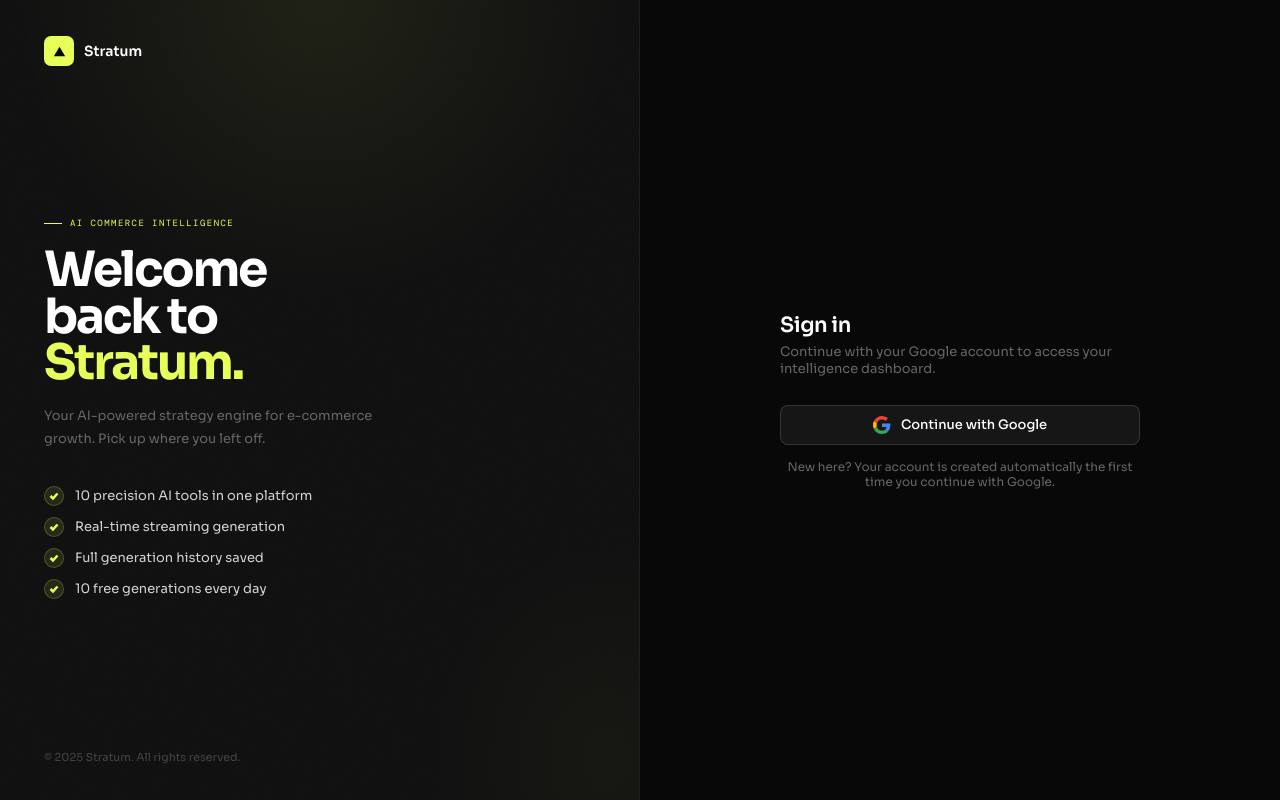
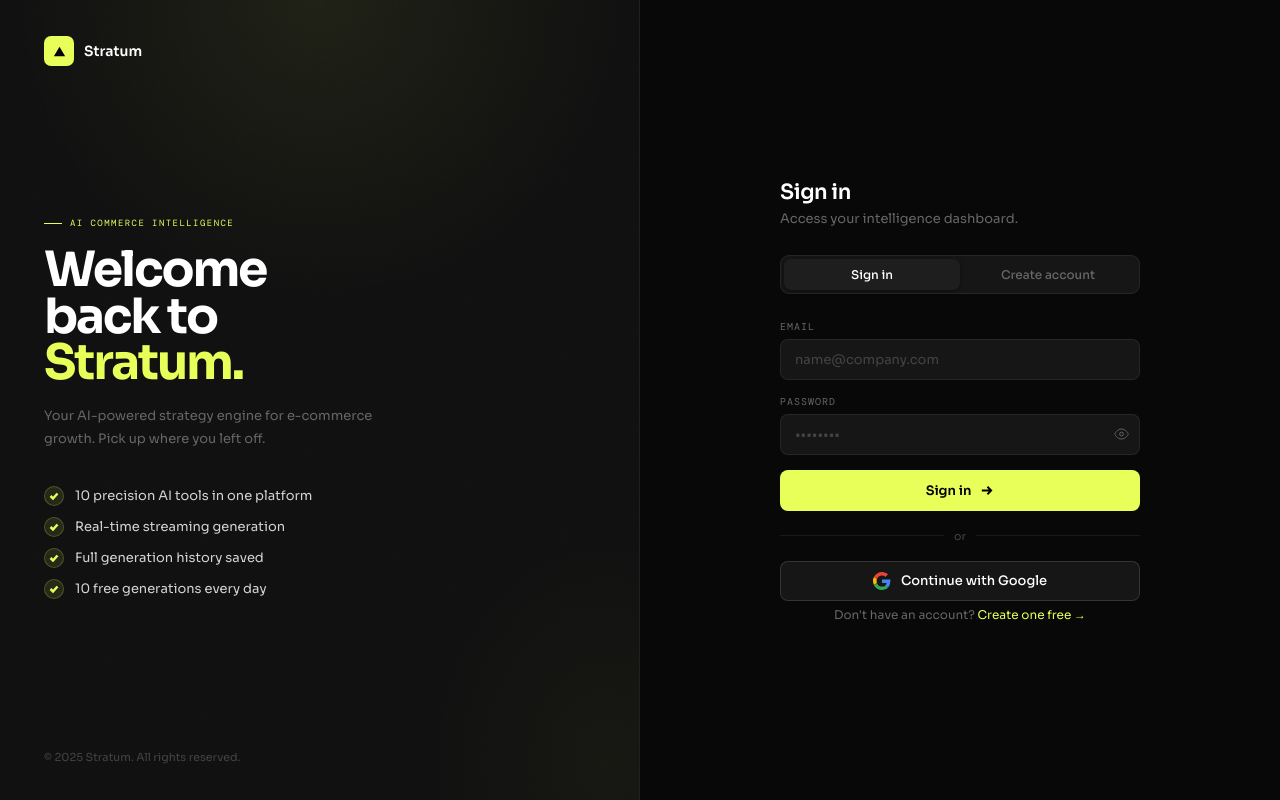
Before and after one commit to abdulwaarisinfo-dot/StrategistAI-Platform, a FastAPI app: page /login-page in a window 1280 px wide. Run offline with FastAPI, Linux system fonts and the light colour scheme; parts of the project's set-up code (start-up, migrations or seed data) failed here and were passed over; some libraries are stand-ins or nearby versions.

Commit message:
Revise login page text and add account creation link
Updated the login page to simplify messaging and added a link for account creation.

```diff
--- a/templates/login.html
+++ b/templates/login.html
@@ -187,11 +187,39 @@ body{
   <div class="form-wrap">
     <div class="form-head">
       <h1>Sign in</h1>
-      <p>Continue with your Google account to access your intelligence dashboard.</p>
+      <p>Access your intelligence dashboard.</p>
+    </div>
+
+    <div class="tabs">
+      <span class="tab active">Sign in</span>
+      <a href="/signup-page" class="tab">Create account</a>
     </div>
 
     <div class="alert" id="loginAlert"></div>
 
+    <div class="alert" id="loginAlert"></div>
+
+    <form id="loginForm" onsubmit="handleLogin(event)">
+      <div class="field">
+        <label class="field-label">Email</label>
+        <input type="email" class="field-input" name="email" placeholder="name@company.com" required autocomplete="email">
+      </div>
+      <div class="field">
+        <label class="field-label">Password</label>
+        <div class="field-wrap">
+          <input type="password" class="field-input pwd-input" name="password" id="loginPwd" placeholder="••••••••" required autocomplete="current-password">
+          <button type="button" class="eye-btn" onclick="togglePwd('loginPwd',this)" aria-label="Toggle password">
+            <svg viewBox="0 0 24 24"><path d="M1 12s4-8 11-8 11 8 11 8-4 8-11 8-11-8-11-8z"/><circle cx="12" cy="12" r="3"/></svg>
+          </button>
+        </div>
+      </div>
+      <button type="submit" class="submit" id="loginBtn">
+        Sign in
+        <svg width="15" height="15" viewBox="0 0 16 16" fill="none" stroke="currentColor" stroke-width="2"><path d="M3 8h10M9 4l4 4-4 4"/></svg>
+      </button>
+    </form>
+
+    <div class="divider">or</div>
     <div class="g-wrap">
       <button type="button" class="g-btn">
         <svg width="18" height="18" viewBox="0 0 48 48"><path fill="#EA4335" d="M24 9.5c3.5 0 6.6 1.2 9.1 3.6l6.8-6.8C35.8 2.4 30.3 0 24 0 14.6 0 6.5 5.4 2.6 13.2l7.9 6.1C12.4 13.6 17.7 9.5 24 9.5z"/><path fill="#4285F4" d="M46.5 24.5c0-1.6-.1-3.1-.4-4.5H24v9h12.7c-.6 3-2.2 5.5-4.7 7.2l7.3 5.7c4.3-4 6.7-9.8 6.7-17.4z"/><path fill="#FBBC05" d="M10.5 28.7A14.5 14.5 0 0 1 9.5 24c0-1.6.3-3.2.8-4.7l-7.9-6.1A24 24 0 0 0 0 24c0 3.9.9 7.5 2.6 10.8l7.9-6.1z"/><path fill="#34A853" d="M24 48c6.5 0 11.9-2.1 15.9-5.8l-7.3-5.7c-2 1.4-4.9 2.3-8.6 2.3-6.3 0-11.6-4.1-13.5-9.8l-7.9 6.1C6.5 42.6 14.6 48 24 48z"/></svg>
@@ -199,8 +227,8 @@ body{
       </button>
       <div id="googleBtn" class="g-overlay"></div>
     </div>
-    <p style="text-align:center;font-size:12px;color:var(--muted);margin-top:14px">
-      New here? Your account is created automatically the first time you continue with Google.
+    <p style="text-align:center;font-size:12px;color:var(--muted)">
+      Don't have an account? <a href="/signup-page" style="color:var(--accent);text-decoration:none">Create one free →</a>
     </p>
   </div>
 </div>
@@ -213,6 +241,34 @@ function showAlert(id,msg,type){
   const el=document.getElementById(id);
   el.textContent=msg;
   el.className='alert'+(msg?' show '+type:'');
+}
+function togglePwd(fieldId,btn){
+  const f=document.getElementById(fieldId);
+  const isPassword=f.type==='password';
+  f.type=isPassword?'text':'password';
+  btn.querySelector('svg').style.opacity=isPassword?'.45':'1';
+}
+
+// ── LOGIN ──
+async function handleLogin(e){
+  e.preventDefault();
+  const btn=document.getElementById('loginBtn');
+  showAlert('loginAlert','','');
+  btn.disabled=true;
+  btn.innerHTML='<div class="spinner"></div>';
+  try{
+    const res=await fetch('/login',{method:'POST',body:new FormData(e.target)});
+    const data=await res.json();
+    if(!res.ok)throw new Error(data.detail||'Login failed.');
+    localStorage.setItem('access_token',data.access_token);
+    // Backend returns user object nested under 'user'
+    localStorage.setItem('user',JSON.stringify(data.user||{}));
+    window.location.href='/dashboard';
+  }catch(err){
+    showAlert('loginAlert',err.message,'error');
+    btn.disabled=false;
+    btn.innerHTML='Sign in <svg width="15" height="15" viewBox="0 0 16 16" fill="none" stroke="currentColor" stroke-width="2"><path d="M3 8h10M9 4l4 4-4 4"/></svg>';
+  }
 }
 
 // ── GOOGLE SIGN-IN ──
```
